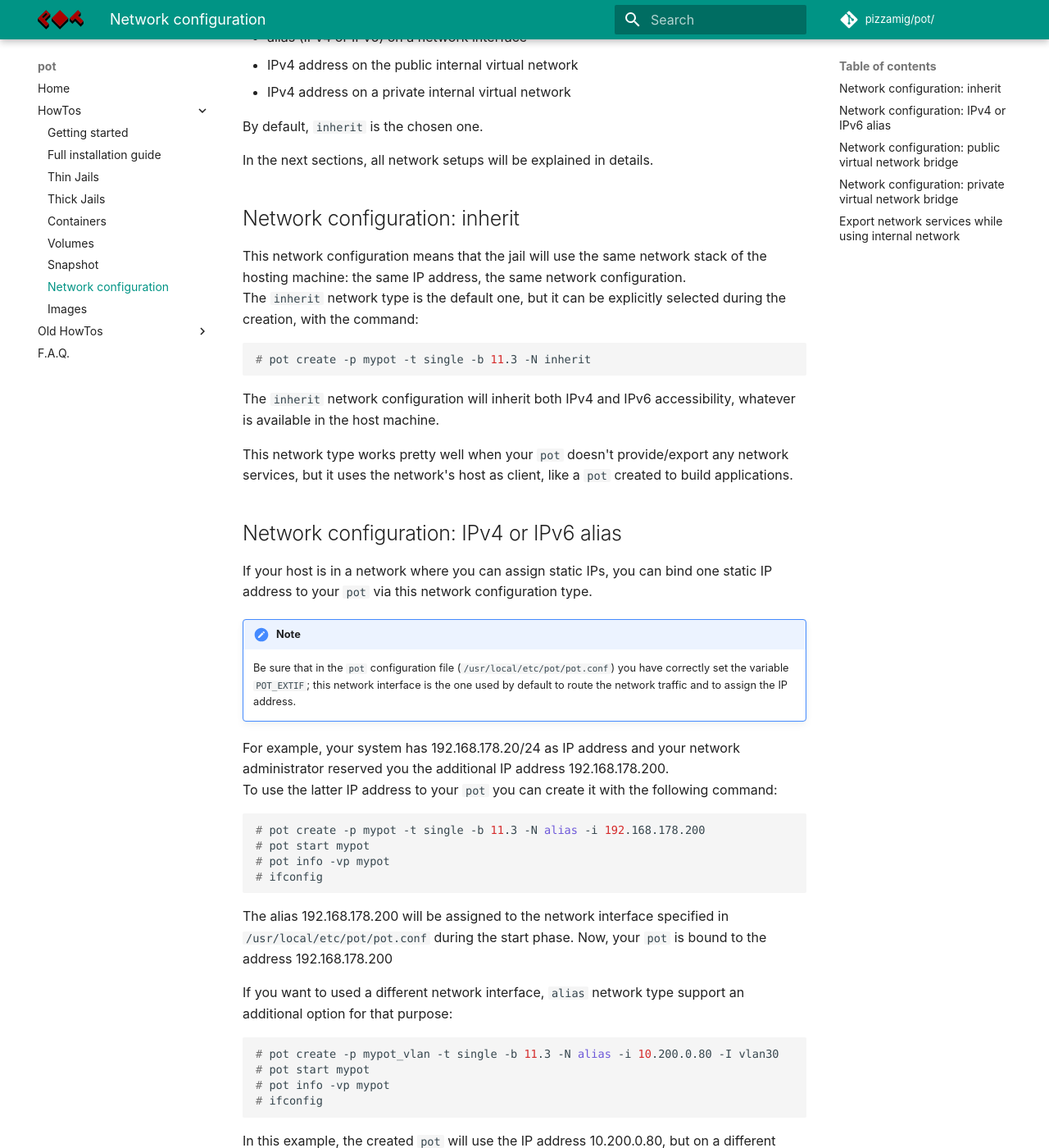
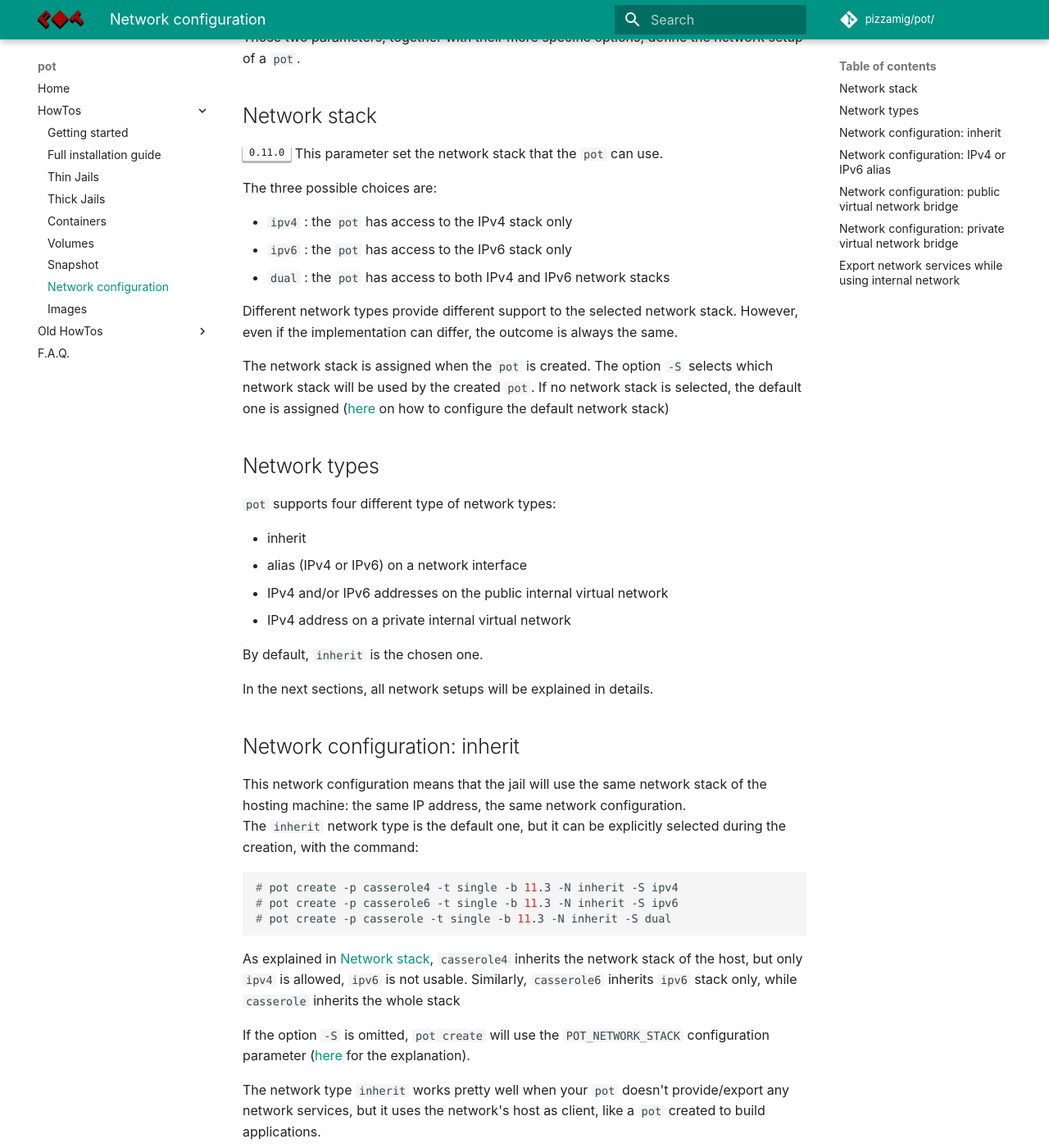
Before and after one commit to bsdpot/pot-book, an MkDocs documentation site: the page built from docs/Network.md, in a window 1280 px wide and 1400 px high, scrolled down 289 px. Shown: the whole window at 82% size. Built offline with MkDocs 1.6.1 and Material for MkDocs 9.7.7, drawn with Linux system fonts in a browser that asks for light colours; comment, search, counter and statistics services are not loaded; some of the changed text lies outside the part shown.

Commit message:
Network: initial work on network stack and inherit

````diff
--- a/docs/Network.md
+++ b/docs/Network.md
@@ -1,11 +1,35 @@
 # Network configuration available for `pot`
-During the creation phase, it's possible to specify which type of network configuration our `pot` should use.
 
-`pot` supports four different type of network configurations:
+The creation phase of a `pot` sets its network configuration.
+The two main network parameters are:
+
+* network stack
+* network type
+
+Those two parameters, together with their more specific options, define the network setup of a `pot`.
+
+## Network stack
+++"0.11.0"++ This parameter set the network stack that the `pot` can use.
+
+The three possible choices are:
+
+* `ipv4` : the `pot` has access to the IPv4 stack only
+* `ipv6` : the `pot` has access to the IPv6 stack only
+* `dual` : the `pot` has access to both IPv4 and IPv6 network stacks
+
+Different network types provide different support to the selected network stack. However, even if the implementation can differ, the outcome is always the same.
+
+The network stack is assigned when the `pot` is created. The option `-S` selects which network stack will be used by the created `pot`.
+If no network stack is selected, the default one is assigned ([here](Installation.md#pot_network_stack-default-ipv4) on how to configure the default network stack)
+
+
+## Network types
+
+`pot` supports four different type of network types:
 
 * inherit
 * alias (IPv4 or IPv6) on a network interface
-* IPv4 address on the public internal virtual network
+* IPv4 and/or IPv6 addresses on the public internal virtual network
 * IPv4 address on a private internal virtual network
 
 By default, `inherit` is the chosen one.
@@ -16,21 +40,25 @@ In the next sections, all network setups will be explained in details.
 This network configuration means that the jail will use the same network stack of the hosting machine: the same IP address, the same network configuration.
 The `inherit` network type is the default one, but it can be explicitly selected during the creation, with the command:
 ```console
-# pot create -p mypot -t single -b 11.3 -N inherit
+# pot create -p casserole4 -t single -b 11.3 -N inherit -S ipv4
+# pot create -p casserole6 -t single -b 11.3 -N inherit -S ipv6
+# pot create -p casserole -t single -b 11.3 -N inherit -S dual
 ```
 
-The `inherit` network configuration will inherit both IPv4 and IPv6 accessibility, whatever is available in the host machine.
+As explained in [Network stack](Network.md#netowrk-stack), `casserole4` inherits the network stack of the host, but only `ipv4` is allowed, `ipv6` is not usable. Similarly, `casserole6` inherits `ipv6` stack only, while `casserole` inherits the whole stack
 
-This network type works pretty well when your `pot` doesn't provide/export any network services, but it uses the network's host as client, like a `pot` created to build applications.
+If the option `-S` is omitted, `pot create` will use the `POT_NETWORK_STACK` configuration parameter ([here](Installation.md#pot_network_stack-default-ipv4) for the explanation).
+
+The network type `inherit` works pretty well when your `pot` doesn't provide/export any network services, but it uses the network's host as client, like a `pot` created to build applications.
 
 ## Network configuration: IPv4 or IPv6 alias
 If your host is in a network where you can assign static IPs, you can bind one static IP address to your `pot` via this network configuration type.
 
-!!! note
-    Be sure that in the `pot` configuration file (`/usr/local/etc/pot/pot.conf`) you have correctly set the variable `POT_EXTIF`; this network interface is the one used by default to route the network traffic and to assign the IP address.
+??? note
+    Be sure that in the `pot` configuration file (`/usr/local/etc/pot/pot.conf`) you have correctly set the variable `POT_EXTIF`; this network interface is the one used by default to route the network traffic and to assign the IP address ([here](Installation.md#pot_extif-default-em0) more defails).
 
-For example, your system has 192.168.178.20/24 as IP address and your network administrator reserved you the additional IP address 192.168.178.200.
-To use the latter IP address to your `pot` you can create it with the following command:
+For example, the host system has `192.168.178.20/24` as IP address and the network administrator reserved an additional IP address, for instance the IP `192.168.178.200` for the service running in the `pot`.
+To assign this IP address to the `pot`, the following command can be used:
 ```console
 # pot create -p mypot -t single -b 11.3 -N alias -i 192.168.178.200
 # pot start mypot
@@ -38,7 +66,7 @@ To use the latter IP address to your `pot` you can create it with the following
 # ifconfig
 ```
 
-The alias 192.168.178.200 will be assigned to the network interface specified in `/usr/local/etc/pot/pot.conf` during the start phase.  Now, your `pot` is bound to the address 192.168.178.200
+The alias `192.168.178.200` will be assigned to the network interface `POT_EXTIF`, specified in `/usr/local/etc/pot/pot.conf`, during the start phase.  When running, the `pot` is bound to the address `192.168.178.200`.
 
 If you want to used a different network interface, `alias` network type support an additional option for that purpose:
 ```console
````
